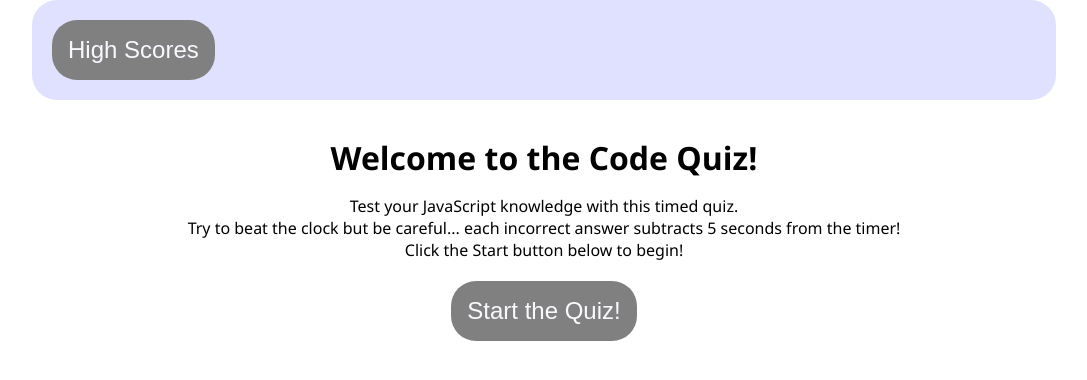
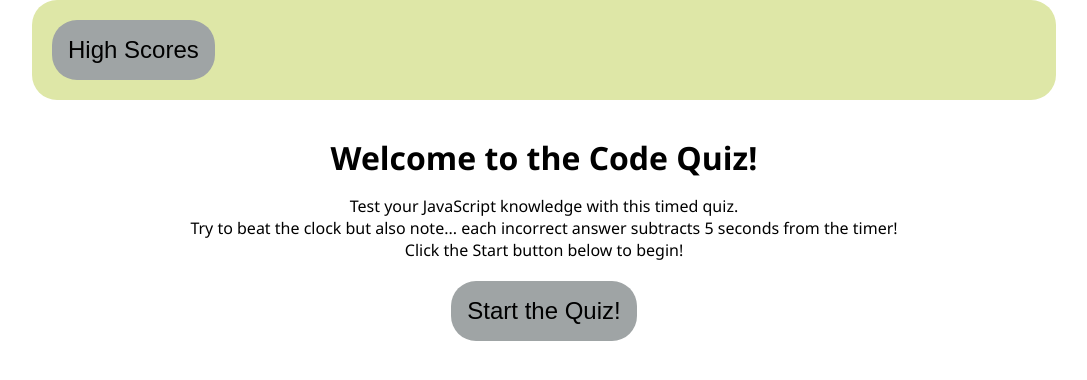
Before and after one commit to JamesVelarde/Code-Quiz, a plain HTML site: page index.html in a window 1280 px wide. Shown: the whole page, without its empty margins (96-1183 px from the left). Drawn offline with Linux system fonts and the light colour scheme.

Commit message:
Changed CSS Colors

```diff
--- a/assets/css/style.css
+++ b/assets/css/style.css
@@ -14,7 +14,7 @@
   }
 
   header {
-    background-color: rgb(224, 224, 255);
+    background-color: rgb(222, 231, 167);
     padding: 10px 10px;
     border-radius: 25px;
     display: flex;
@@ -62,8 +62,8 @@
   }
 
   button {
-    background-color:gray;
-    color:ghostwhite;
+    background-color:rgb(159, 164, 165);
+    color:rgb(0, 0, 0);
     font-size: 1.5rem;
     padding: 1rem;
     margin: 10px;
@@ -78,7 +78,7 @@
   }
 
   .answer {
-    background-color: rgb(9, 70, 160);
+    background-color:rgb(66, 138, 138);
     font-size: 1.2rem;
     width: 85%;
     padding: 1rem;
--- a/index.html
+++ b/index.html
@@ -17,7 +17,7 @@
   <div class="start-quiz">
     <h1>Welcome to the Code Quiz!</h1>
     <p>Test your JavaScript knowledge with this timed quiz.</p>
-      <p>Try to beat the clock but be careful... each incorrect answer subtracts 5 seconds from the timer!</p>
+      <p>Try to beat the clock but also note... each incorrect answer subtracts 5 seconds from the timer!</p>
       <p>Click the Start button below to begin!</p>
   </div>
     <button id="start-btn" class="btn">Start the Quiz!</button>
```
